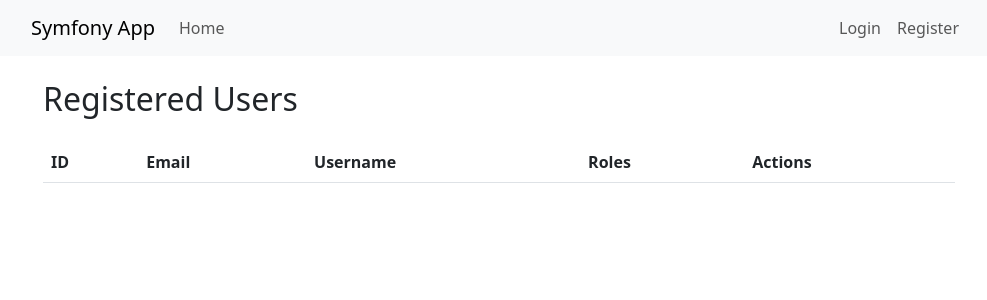
After one commit to ArseniAliakseichyk/PHP-Symfony-Blog-Platform, a Symfony app: template templates/admin/users.html.twig in a window 1280 px wide. The commit adds this page. Shown: the top 300 px of the page, without its empty margins (141-1128 px from the left). Run offline with Twig, Linux system fonts and the light colour scheme; the template is opened without the code that fills it, so the values that code supplies are empty; some libraries are stand-ins or nearby versions.

Commit message:
add_AdminController

```diff
--- a/src/Command/CreateUserCommand.php
+++ b/src/Command/CreateUserCommand.php
@@ -28,6 +28,7 @@ class CreateUserCommand extends Command
 {
     $this
         ->addArgument('email', InputArgument::REQUIRED, 'User email')
+        ->addArgument('username', InputArgument::REQUIRED, 'User username')
         ->addArgument('password', InputArgument::REQUIRED, 'User password');
 }
 
@@ -35,6 +36,7 @@ class CreateUserCommand extends Command
 {
     $user = new User();
     $user->setEmail($input->getArgument('email'));
+    $user->setUsername($input->getArgument('username'));
 
     $hashedPassword = $this->passwordHasher->hashPassword(
         $user,
--- /dev/null
+++ b/templates/admin/users.html.twig
@@ -0,0 +1,48 @@
+{% extends 'base.html.twig' %}
+
+{% block title %}User List{% endblock %}
+
+{% block body %}
+<div class="container">
+    <h2 class="my-4">Registered Users</h2>
+
+    <table class="table table-striped">
+        <thead>
+            <tr>
+                <th>ID</th>
+                <th>Email</th>
+                <th>Username</th>
+                <th>Roles</th>
+                <th>Actions</th>
+            </tr>
+        </thead>
+        <tbody>
+        {% for user in users %}
+            <tr>
+                <td>{{ user.id }}</td>
+                <td>{{ user.email }}</td>
+                <td>{{ user.username }}</td>
+                <td>{{ user.roles|join(', ') }}</td>
+                <td>
+                    {% if user != app.user %}
+                    <form
+                        method="post"
+                        action="{{ path('admin_user_delete', {'id': user.id}) }}"
+                        onsubmit="return confirm('Are you sure you want to delete this user?')"
+                        class="d-inline"
+                    >
+                        <input type="hidden" name="_token" value="{{ csrf_token('delete-user' ~ user.id) }}">
+                        <button class="btn btn-danger btn-sm">
+                            <i class="bi bi-trash"></i> Delete
+                        </button>
+                    </form>
+                    {% else %}
+                        <span class="text-muted">Current user</span>
+                    {% endif %}
+                </td>
+            </tr>
+        {% endfor %}
+        </tbody>
+    </table>
+</div>
+{% endblock %}
--- a/templates/base.html.twig
+++ b/templates/base.html.twig
@@ -2,6 +2,7 @@
 <!DOCTYPE html>
 <html lang="{{ app.request.locale }}">
 <head>
+    <link rel="stylesheet" href="https://cdn.jsdelivr.net/npm/bootstrap-icons@1.11.1/font/bootstrap-icons.css">
     <meta charset="UTF-8">
     <meta name="viewport" content="width=device-width, initial-scale=1">
     <title>{% block title %}Symfony App{% endblock %}</title>
@@ -25,10 +26,10 @@
                     <a class="nav-link" href="{{ path('home') }}">Home</a>
                 </li>
                 {% if is_granted('ROLE_ADMIN') %}
-                <li class="nav-item">
-                    <a class="nav-link" href="#">Admin</a>
-                </li>
-                {% endif %}
+<li class="nav-item">
+    <a class="nav-link" href="{{ path('admin_users') }}">Users</a>
+</li>
+{% endif %}
             </ul>
             <ul class="navbar-nav">
                 {% if app.user %}
--- a/templates/home/index.html.twig
+++ b/templates/home/index.html.twig
@@ -35,7 +35,7 @@
     </span>
 </div>
 
-                    {% if app.user and app.user == post.author %}
+                    {% if app.user and (app.user == post.author or is_granted('ROLE_ADMIN')) %}
     <div class="d-flex gap-2 mt-3">
         <a href="{{ path('post_edit', {'id': post.id}) }}" class="btn btn-sm btn-warning">Edit</a>
         <form action="{{ path('post_delete', {'id': post.id}) }}" method="post">
--- a/templates/registration/register.html.twig
+++ b/templates/registration/register.html.twig
@@ -13,6 +13,7 @@
 
                     {{ form_start(registrationForm, {'attr': {'class': 'needs-validation', 'novalidate': 'novalidate'}}) }}
 
+                        {# Добавляем поле username #}
                         <div class="mb-3">
                             {{ form_label(registrationForm.username, 'Username', {'label_attr': {'class': 'form-label'}}) }}
                             {{ form_widget(registrationForm.username, {
```
Also changed, not shown: src/Controller/AdminController.php (added, +48 -0 lines), src/Controller/RegistrationController.php (+4 -3 lines), src/Entity/User.php (+5 -5 lines), src/Form/RegistrationFormType.php (+7 -1 lines), src/Security/Voter/PostVoter.php (+7 -7 lines). Lines whose indentation alone changed are shown as unchanged.
